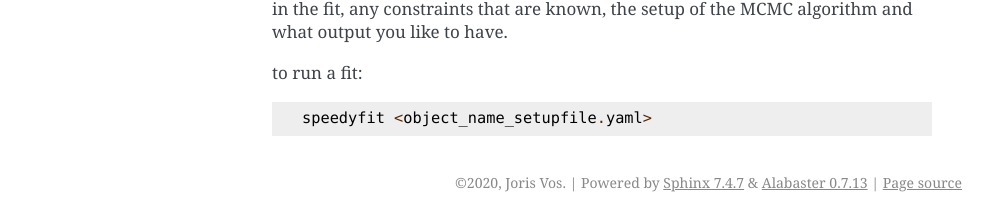
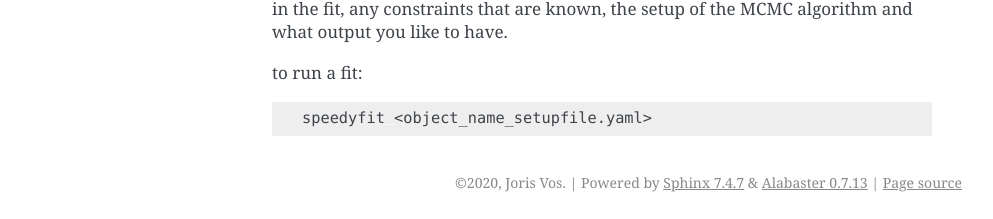
Before and after one commit to vosjo/speedyfit, a Sphinx documentation site: the page built from docs/userguide/quickstart.rst, in a window 1280 px wide. Shown: the part 1669-1888 px from the top of the page, without its empty margins (148-1141 px from the left). Built offline with Sphinx 7.4.7, drawn with Linux system fonts in a browser that asks for light colours; some of the changed lines change nothing that is shown.

Commit message:
fixed some erros in documentation

```diff
--- a/docs/conf.py
+++ b/docs/conf.py
@@ -10,10 +10,9 @@
 # add these directories to sys.path here. If the directory is relative to the
 # documentation root, use os.path.abspath to make it absolute, like shown here.
 #
-# import os
-# import sys
-# sys.path.insert(0, os.path.abspath('.'))
-
+import os
+import sys
+sys.path.insert(0, os.path.abspath('..'))
 
 # -- Project information -----------------------------------------------------
 
@@ -31,6 +30,12 @@ release = '0.0.2'
 # extensions coming with Sphinx (named 'sphinx.ext.*') or your custom
 # ones.
 extensions = [
+    'sphinx.ext.autodoc',
+    'sphinx.ext.todo',
+    'sphinx.ext.coverage',
+    'sphinx.ext.mathjax',
+    'sphinx.ext.viewcode',
+    "sphinx_rtd_theme",
 ]
 
 # Add any paths that contain templates here, relative to this directory.
@@ -41,6 +46,29 @@ templates_path = ['_templates']
 # This pattern also affects html_static_path and html_extra_path.
 exclude_patterns = ['_build', 'Thumbs.db', '.DS_Store']
 
+# The suffix(es) of source filenames.
+# You can specify multiple suffix as a list of string:
+#
+# source_suffix = ['.rst', '.md']
+source_suffix = '.rst'
+
+# The master toctree document.
+master_doc = 'index'
+
+# The language for content autogenerated by Sphinx. Refer to documentation
+# for a list of supported languages.
+#
+# This is also used if you do content translation via gettext catalogs.
+# Usually you set "language" from the command line for these cases.
+language = None
+
+# List of patterns, relative to source directory, that match files and
+# directories to ignore when looking for source files.
+# This pattern also affects html_static_path and html_extra_path.
+exclude_patterns = [u'_build', 'Thumbs.db', '.DS_Store']
+
+# The name of the Pygments (syntax highlighting) style to use.
+pygments_style = None
 
 # -- Options for HTML output -------------------------------------------------
 
--- a/docs/userguide/quickstart.rst
+++ b/docs/userguide/quickstart.rst
@@ -80,6 +80,6 @@ known, the setup of the MCMC algorithm and what output you like to have.
 
 to run a fit:
 
-.. code-block::
+.. code-block:: bash
 
    speedyfit <object_name_setupfile.yaml>
```
